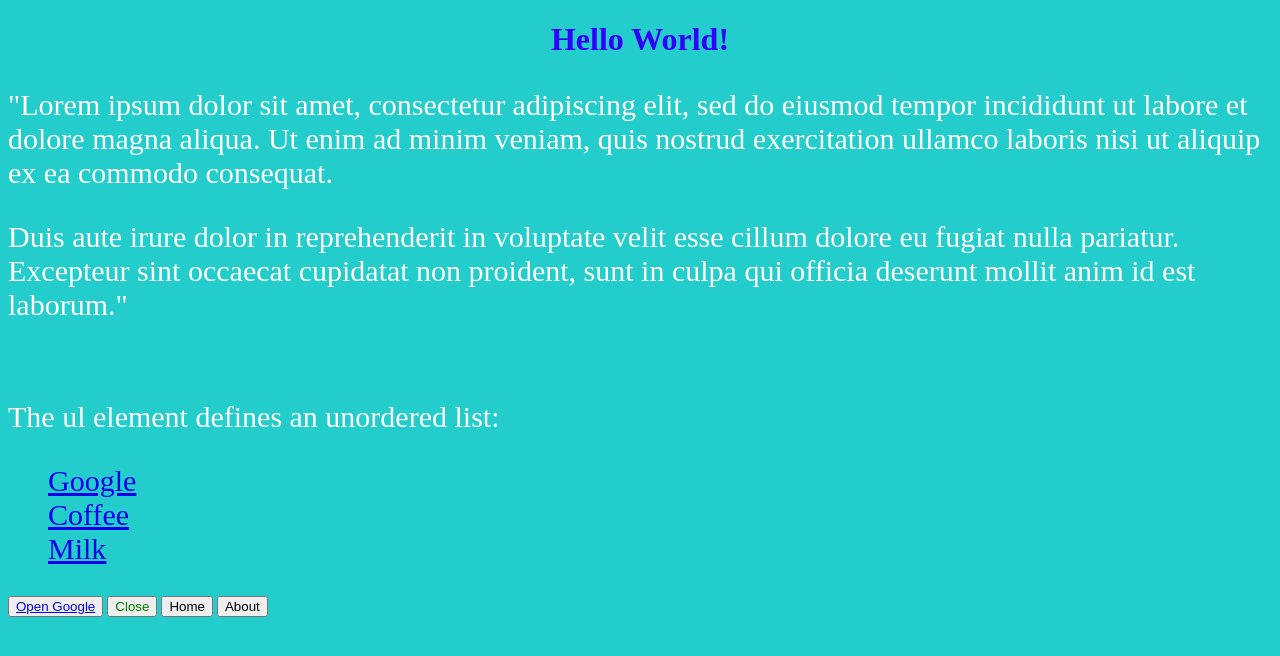
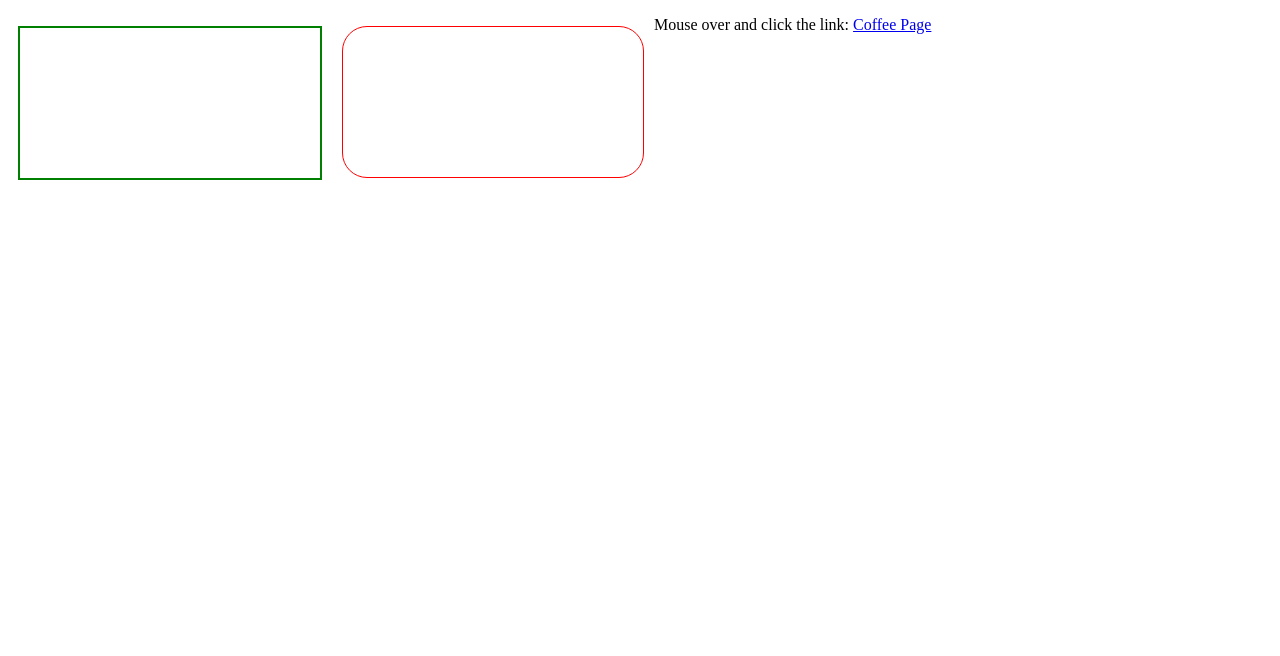
Before and after one commit to vencyko/pmg, a plain HTML site: page Information Technology/index.html in a window 1280 px wide. Drawn offline with Linux system fonts and the light colour scheme.

Commit message:
Add files via upload

```diff
--- a/Information Technology/index.html
+++ b/Information Technology/index.html
@@ -3,68 +3,86 @@
 <title>My first HTML document</title>
 <head>
 <style>
-body {
-		background-color: #22cdcb;
-		//background-image: linear-gradient(#cd2222 , #ffffff );
+.container {
+ // top: 250px;
+  //left: 110px;
+  //top: 20px;
+  //left: 20px;
+  //left: 50%;
+  //margin-left: -90px;
+   //margin: auto;
+ //margin-top: 20px;
+ //margin-left: 20px;
+ //margin-top: -50px;
+ //margin-left: -100px;
+  margin: 10px;
+  height: 150px;
+  width: 300px;
+  //padding: 5px;
+  //position: static; /*статична стойност по подразбиране. Елементите се изобразяват в ред, както се показват в документния поток*/
+  //position: absolute; /*Елементът се позиционира спрямо неговия първи позициониран (не статичен) предшестващ елемент*/
+  //position: fixed; /*Елементът се позиционира спрямо прозореца на браузъра*/
+  //position: relative; /*Елементът е позициониран спрямо нормалната си позиция, така че "left:20px" добавя 20 пиксела към ЛЯВАТА позиция на елемента*/
+  //position: sticky; /*Елементът се позиционира въз основа на позицията на превъртане на потребителя*/
+  //position: initial; /*Задава това свойство на стойността му по подразбиране.*/
+  //position: inherit; /*Наследява това свойство от своя родителски елемент. Прочетете за наследяване*/
+    border: 2px solid green;
+  //border-radius: 25px 0px 25px 0px;
+  //border-radius: 25px;
+   //translate: 50px; /*Свойството translate ви позволява да променяте позицията на елементите.*/
+   //display: inline-block; /*Показва елемент като блоков контейнер на вградено ниво. Самият елемент е форматиран като вграден елемент, но можете да приложите стойности за височина и ширина*/
+   //display: inline; /*Показва елемент като вграден елемент (като <span>). Свойствата за височина и ширина няма да имат ефект. Това е по подразбиране.*/
+   float: left;
+   //overflow: visible; //Свойството за препълване на CSS контролира какво се случва със съдържание, което е твърде голямо, за да се побере в дадена област.
 }
-h1 {
-	color: #3003f9;
-	text-align: center;
+.container-border-radius{
+	margin: 10px;
+    height: 150px;
+    width: 300px;
+	float: left;
+	border: 1px solid red;
+    border-radius: 25px;
+}
+/*
+.container-border-radius:hover{
+	background-color: orange;
 }
 
-p {
-	//background-color: red;
-	color:  #ffffff;
-	font-size: 30px;
-  }
- /*
-.title {
-	color: #8aea3e  ;
-	font-size: 40px;
+.container-border-radius:active{
+	background-color: red;
 }
 */
-ul {
-	font-size: 30px;
+.container-border-radius:hover{
+	background-color: blue;
+}
+a:visited {
+  color: green;
 }
 
-li {
-	list-style-type: none;
+/* mouse over link */
+a:hover {
+  color: red;
 }
 
-  /*
-.btn {
- border-radius: 5px;
- font-family: Arial, Helvetica, serif;
- font-size: 16px;
- background-color: green;
- width: 100px;
- height:80px;
+/* selected link */
+a:active {
+  color: yellow;
 }
-*/
+
 </style>
 </head>
+<body>
 
-<body>
-<h1>Hello World!</h1>
-<p>"Lorem ipsum dolor sit amet, consectetur adipiscing elit, sed do eiusmod
-tempor incididunt ut labore et dolore magna aliqua.
-Ut enim ad minim veniam, quis nostrud exercitation ullamco laboris nisi ut
-aliquip ex ea commodo consequat.</p>
-<p> Duis aute irure dolor in reprehenderit in
-voluptate velit esse cillum dolore eu fugiat nulla pariatur.
-Excepteur sint occaecat cupidatat non proident, sunt in culpa qui
-officia deserunt mollit anim id est laborum."</p>
-<br>
-<p>The ul element defines an unordered list:</p>
+<div class="container">
 
-<ul>
-  <a href="https://google.com"><li>Google</li></a>
-  <a href="coffee.html"><li>Coffee</li></a>
-  <a href="milk.html"><li>Milk</li></a>
-</ul>
-<button type="button" ><font color = "red"><a href="https://google.com">Open Google</a></font></button>
-<button type="button"><font color = "green">Close</font></button>
-<button type="button" class="btn">Home</button>
-<button type="button">About</button>
+</div>
+
+
+<div class="container-border-radius">
+
+</div>
+<p>Mouse over and click the link: <a href="coffee.html">Coffee Page</a></p>
+
+
 </body>
 </html>
```
Lines whose indentation alone changed are shown as unchanged.
